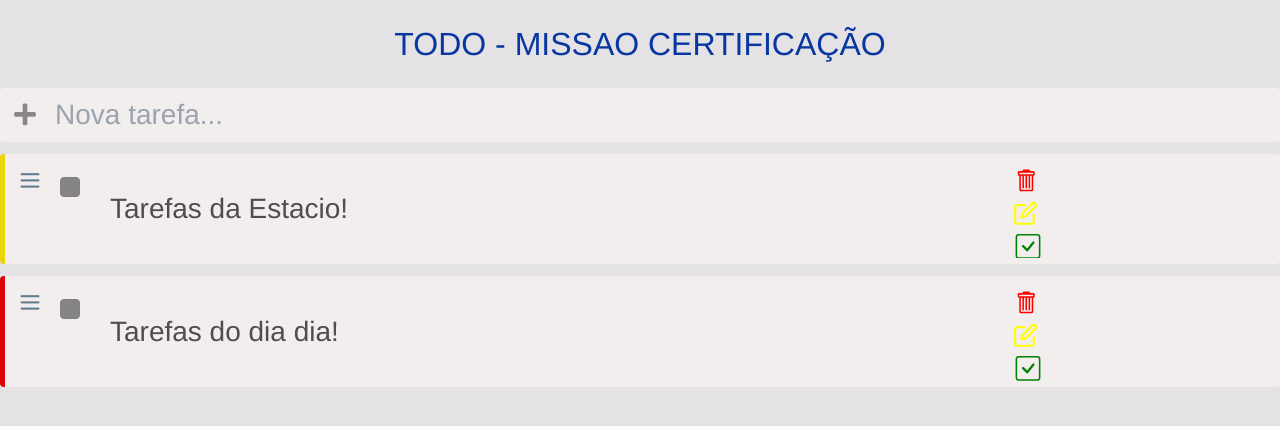
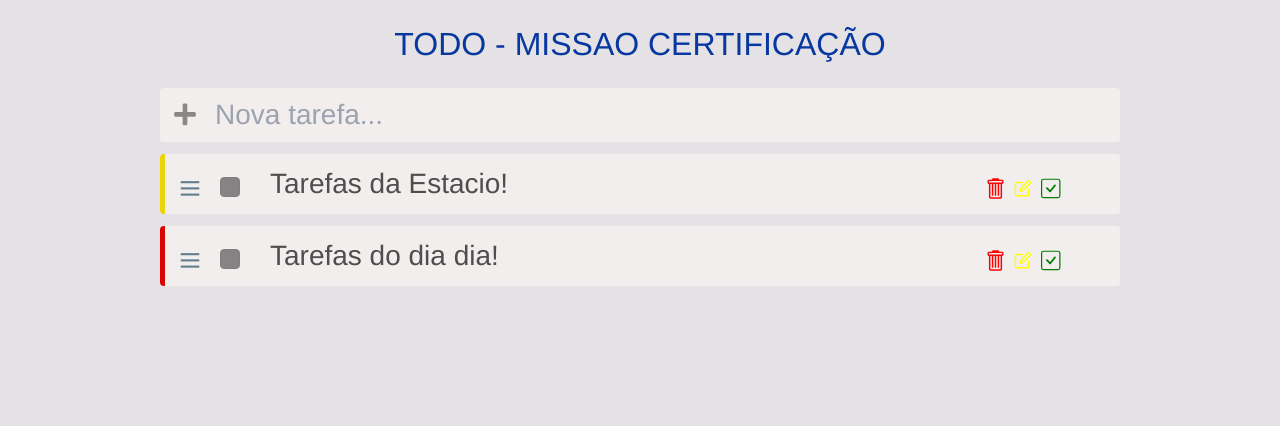
Before and after one commit to adventureandre/missao-mundo2, a Next.js app: page /todo in a window 1280 px wide. Shown: the top 426 px of the page. Built offline with nearby package versions, Linux system fonts and the light colour scheme.

Commit message:
projeto base

```diff
--- a/src/components/Main.Content.jsx
+++ b/src/components/Main.Content.jsx
@@ -5,7 +5,7 @@ import TarefasOpen from "./TarefasOpen";
 
 const MainComponent = () => {
     return (
-            <div className='main_todo w-75 mt-5'>
+            <div className='main_todo w-9/12 mt-5'>
                 <InputNovaTarefa/>
                 <Tarefas id='1' relevancia='importante' title="Tarefas da Estacio!"/>
                 <Tarefas id='2' relevancia='urgente' title='Tarefas do dia dia!'/>
--- a/src/components/Tarefas.jsx
+++ b/src/components/Tarefas.jsx
@@ -6,19 +6,18 @@ import {BsCheckSquare} from "react-icons/bs";
 
 const Tarefas = (props)=>{
     return(
-        <div className={`relevancia-${props.relevancia} row w-100 mb-3`} key={props.id}>
-            <FcMenu className='col-sm-1 mt-2 icon  '/>
-            <div className='custom-checkbok col-sm-1 '>
-                <input id={`realizardo-${props.id}`} className=' ckeck' type='checkbox'/>
+        <div className={`relevancia-${props.relevancia} row flex items-center w-full mb-3`} key={props.id}>
+            <FcMenu className="w-1/12 mt-2 icon" />
+            <div className="custom-checkbok w-1/12">
+                <input id={`realizardo-${props.id}`} className="ckeck" type="checkbox" />
                 <label htmlFor={`realizardo-${props.id}`}></label>
             </div>
-            <input className='col-sm-9 ' type='text' value={props.title} placeholder="Nova tarefa..."/>
-            <div className='col-sm-1 d-flex justify-content-end '>
-                <GoTrashcan className='mt-2 icon icon-red'/>
-                <FiEdit className='mt-2 icon icon-yellow'/>
-                <BsCheckSquare className='mt-2 icon  icon-green'/>
+            <input className="w-9/12" type="text" value={props.title} placeholder="Nova tarefa..." />
+            <div className="w-1/12 flex justify-end">
+                <GoTrashcan className="mt-2 icon icon-red" />
+                <FiEdit className="mt-2 icon icon-yellow" />
+                <BsCheckSquare className="mt-2 icon icon-green" />
             </div>
-
         </div>
     );
 }
```
